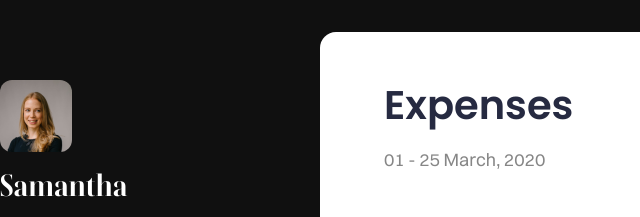
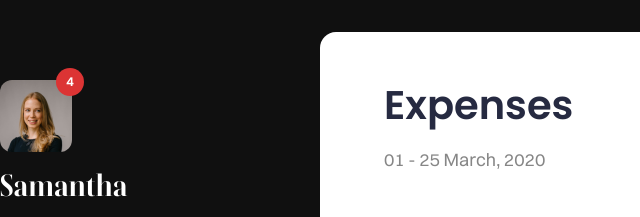
Before and after one commit to Mohib75/grindelwald, a plain HTML site: page dashboard.html in a window 1280 px wide. Shown: the top 217 px of the page, 0-640 px from the left. Drawn offline with nearby package versions, Linux system fonts and the light colour scheme; a web font is replaced by a local one.

Commit message:
dashboard updated

```diff
--- a/dashboard.html
+++ b/dashboard.html
@@ -14,7 +14,11 @@
         <!-- sidebar -->
         <section class="w-[20%] flex gap-20 flex-col mt-20">
             <div class=" flex flex-col gap-4">
-                <div class="w-[72px] h-[72px] rounded-xl bg-[url('./Assets/Images/profile.png')]"></div>
+                <div class="w-[72px] h-[72px] rounded-xl bg-[url('./Assets/Images/profile.png')] relative">
+                    <div
+                        class="w-7 h-7 rounded-full bg-[#DC3434] text-white text-xs font-semibold absolute -right-3 -top-3 flex justify-center items-center">
+                        4</div>
+                </div>
                 <h2 class="text-white text-3xl font-semibold leading-9">Samantha</h2>
                 <p class="text-white leading-7 opacity-60">samantha@email.com</p>
             </div>
```
